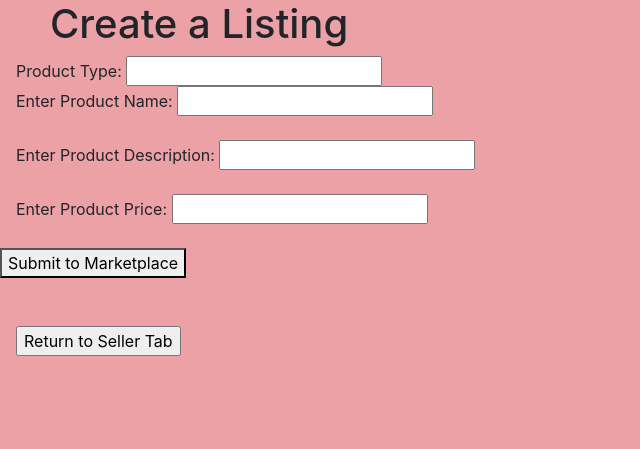
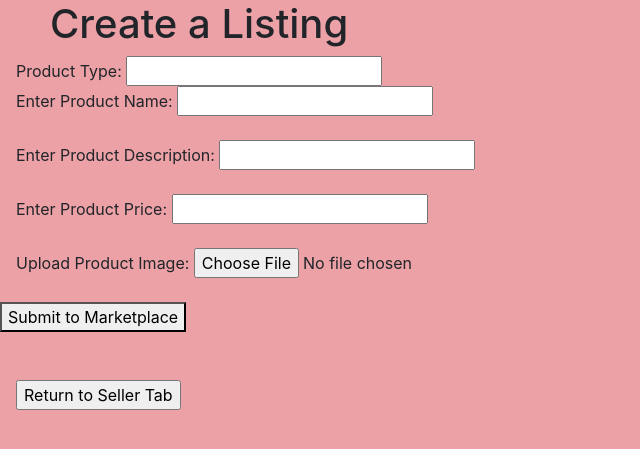
Before and after one commit to Arceus1ooo/Exchange4Students, a Flask app: template templates/postItem.html in a window 1280 px wide. Shown: the part 66-515 px from the top of the page, without its empty margins (0-640 px from the left). Run offline with Flask 2, Linux system fonts and the light colour scheme; the template is opened without the code that fills it, so the values that code supplies are empty; some libraries are stand-ins or nearby versions.

Commit message:
added image functions

```diff
--- a/app.py
+++ b/app.py
@@ -2,9 +2,13 @@ import os
 from flask import Flask, render_template, request
 import db_func
 import classes
+from werkzeug.utils import secure_filename
+import base64
+from PIL import Image
 
+UPLOAD_FOLDER = os.getcwd()
 app = Flask(__name__)
-
+app.config['UPLOAD_FOLDER'] = UPLOAD_FOLDER
 
 
 @app.route('/')
@@ -53,6 +57,17 @@ def confirm():
 
         prod = classes.product(name, price, desc, prodTyp)
 
+        image = request.files['img']
+        if image.filename != '':
+            filename = secure_filename(image.filename)
+            image.save(os.path.join(app.config['UPLOAD_FOLDER'], filename))
+            with open(os.path.join(app.config['UPLOAD_FOLDER'], filename), "rb") as img_file:
+                img_string = base64.b64encode(img_file.read()).decode('utf-8')
+                setattr(prod, 'image', img_string)
+                os.remove(os.path.join(app.config['UPLOAD_FOLDER'], filename))
+        else:
+            setattr(prod, 'image', '')
+
         if prodTyp == 'Book':
             setattr(prod, 'title', request.form['title'])
             setattr(prod, 'ed', request.form['ed'])
--- a/db_func.py
+++ b/db_func.py
@@ -11,6 +11,7 @@ def post(prod):
             "Price" : prod.price,
             "Description" : prod.desc,
             "Type" : prod.prodTyp,
+            "Image" : prod.image,
             "Product Details" : {}}
 
     if prod.prodTyp == "Book":
--- a/templates/postItem.html
+++ b/templates/postItem.html
@@ -15,7 +15,7 @@
 <h1 class = "indent">Create a Listing</h1>
 
 
-<form method="POST" action="/sell/post/confirmation">
+<form method="POST" action="/sell/post/confirmation" enctype="multipart/form-data">
 &emsp;Product Type: <input type='text' id='prodTyp' name='prodTyp' value="{{typ}}">
 <br>
 &emsp;Enter Product Name: <input type="text" id="name" name="name">
@@ -25,6 +25,9 @@
 <br>
 <br>
 &emsp;Enter Product Price: <input type="text" id="price" name="price">
+<br>
+<br>
+&emsp;Upload Product Image: <input type="file" name="img" accept="image/*">
 <br>
 <br>
 {% if typ == "Book" %}
```
Also changed, not shown: templates/itemList.html (+2 -1 lines), templates/itemView.html (+1 -0 lines).
